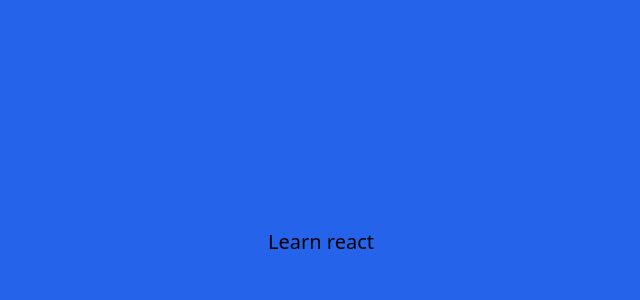
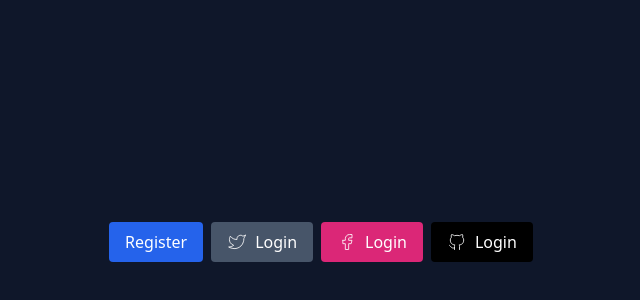
Before and after one commit to wrochcode/React-practice, a React (Vite) app in the folder Parsinta/learn-react/: page / in a window 1280 px wide. Shown: the part 158-458 px from the top of the page, without its empty margins (319-959 px from the left). Built offline with nearby package versions, Linux system fonts and the light colour scheme.

Commit message:
make button component

```diff
--- a/Parsinta/learn-react/package.json
+++ b/Parsinta/learn-react/package.json
@@ -10,6 +10,8 @@
     "format": "prettier --write ."
   },
   "dependencies": {
+    "@tabler/icons": "^1.119.0",
+    "clsx": "^1.2.1",
     "react": "^18.2.0",
     "react-dom": "^18.2.0"
   },
--- a/Parsinta/learn-react/src/App.jsx
+++ b/Parsinta/learn-react/src/App.jsx
@@ -1,7 +1,59 @@
+import {
+  IconBrandFacebook,
+  IconBrandGithub,
+  IconBrandTwitter,
+} from '@tabler/icons'
+import clsx from 'clsx'
+
 export default function App() {
+  const type = 'submit'
+  const onClick = () => console.log('twitter was clicked with another style')
   return (
-    <div className={'bg-blue-600 grid place-content-center min-h-screen'}>
-      <h1 className={'text-xl'}>Learn react</h1>
+    <div className={'bg-slate-900 grid place-content-center min-h-screen'}>
+      <div className={'flex gap-x-2'}>
+        <Button text='Register'></Button>
+        <Button {...{ onClick, type }} className='bg-slate-600'>
+          <>
+            <IconBrandTwitter />
+            Login
+          </>
+        </Button>
+        <Button
+          className={`bg-pink-600`}
+          onClick={() => console.log('facebook')}
+        >
+          <>
+            <IconBrandFacebook />
+            Login
+          </>
+        </Button>
+        <Button
+          className={`bg-black`}
+          onClick={() => console.log('black')}
+          type='submit'
+        >
+          <>
+            <IconBrandGithub />
+            Login
+          </>
+        </Button>
+      </div>
     </div>
   )
 }
+
+function Button(props) {
+  const { className = `bg-blue-600`, children, text, type = `submit` } = props
+  return (
+    <button
+      {...props}
+      type={type}
+      className={clsx(
+        className,
+        '${className} [&>svg]:w-5 [&>svg]:h-5 [&>svg]:stroke-1 flex items-center gap-x-2  text-white px-4 py-2 rounded'
+      )}
+    >
+      {text || children}
+    </button>
+  )
+}
```
Also changed, not shown: 1 other file (tests, documents, lock files or other folders).
